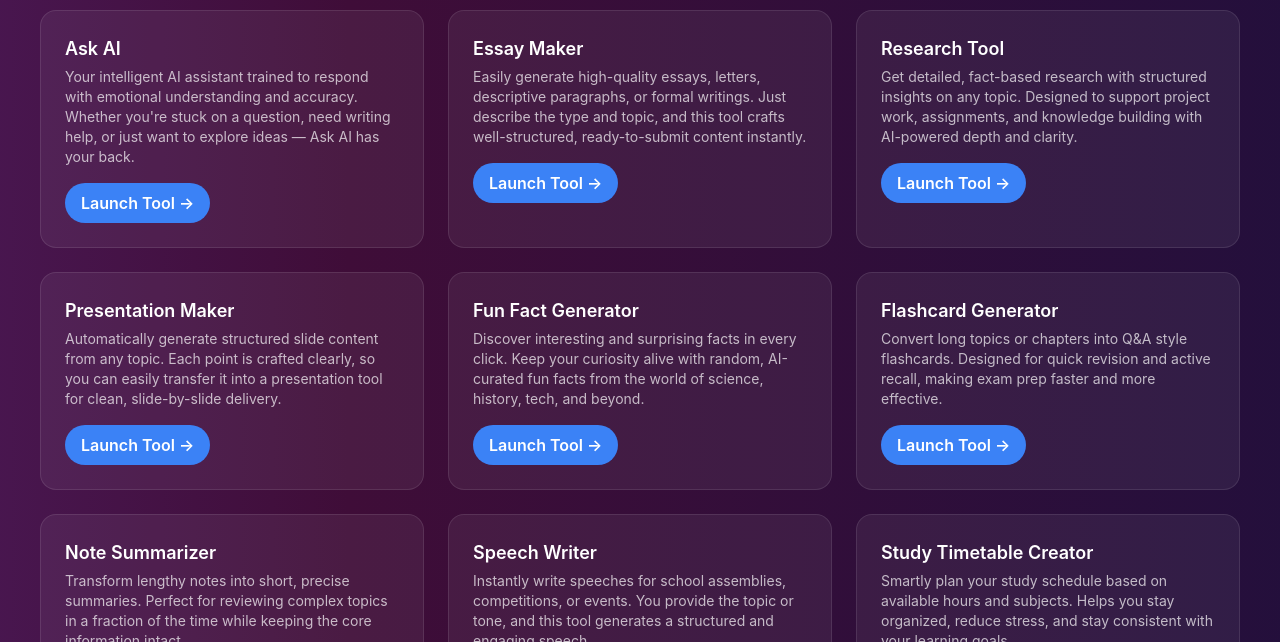
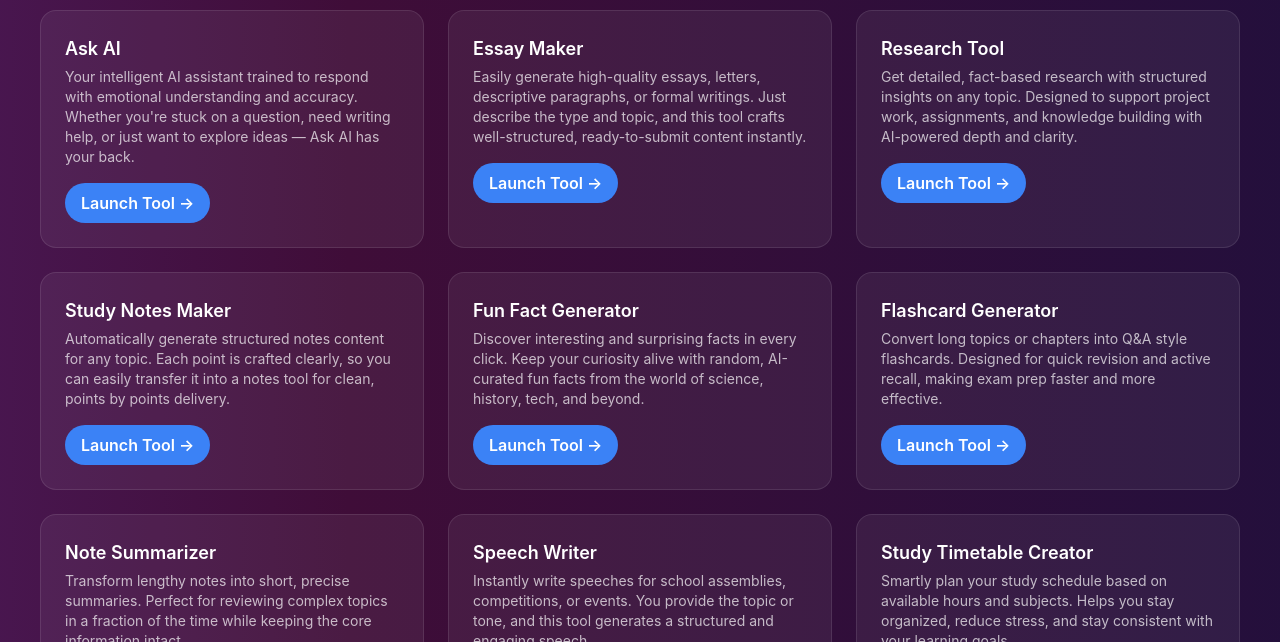
Before and after one commit to nextorastudy/nextora, a plain HTML site: page get-started.html in a window 1280 px wide. Shown: the part 158-800 px from the top of the page. Drawn offline with nearby package versions, Linux system fonts and the light colour scheme.

Commit message:
Update get-started.html

```diff
--- a/get-started.html
+++ b/get-started.html
@@ -1,160 +1,319 @@
 <!DOCTYPE html><html lang="en">
+
 <head>
+
   <meta charset="UTF-8" />
+
   <meta name="viewport" content="width=device-width, initial-scale=1.0" />
+
   <title>Tools – NEXTORA</title>
+
   <script src="https://cdn.tailwindcss.com"></script>
+
   <style>
+
     body {
+
       font-family: 'Inter', sans-serif;
+
       background: linear-gradient(270deg, #0f051d, #1a103d, #3f0d38, #612e8b, #000000);
+
       background-size: 400% 400%;
+
       animation: gradientMove 30s ease infinite;
+
     }
+
     @keyframes gradientMove {
+
       0% { background-position: 0% 50%; }
+
       50% { background-position: 100% 50%; }
+
       100% { background-position: 0% 50%; }
+
     }
+
     .glass-box {
+
       background: rgba(255, 255, 255, 0.06);
+
       border: 1px solid rgba(255, 255, 255, 0.1);
+
       backdrop-filter: blur(12px);
+
       -webkit-backdrop-filter: blur(12px);
+
       border-radius: 1rem;
+
       padding: 1.5rem;
+
       transition: transform 0.3s ease;
+
     }
+
     .glass-box:hover {
+
       transform: scale(1.02);
+
       box-shadow: 0 0 20px rgba(90, 63, 255, 0.2);
+
     }
+
     .launch-btn {
+
       display: inline-block;
+
       margin-top: 1rem;
+
       background-color: #3b82f6;
+
       color: white;
+
       padding: 0.5rem 1rem;
+
       border-radius: 9999px;
+
       font-weight: 600;
+
       transition: background 0.3s;
+
     }
+
     .launch-btn:hover {
+
       background-color: white;
+
       color: #3b82f6;
+
     }
+
     .fade-in {
+
       opacity: 0;
+
       animation: fadeIn 1s ease forwards;
+
     }
+
     @keyframes fadeIn {
+
       to {
+
         opacity: 1;
+
       }
+
     }
+
   </style>
+
 </head>
+
 <body class="text-white">
+
   <header class="flex justify-between items-center px-6 py-4">
+
     <div class="text-xl font-bold">NEXTORA</div>
+
     <a href="index.html" class="bg-white text-black px-4 py-2 rounded-full text-sm font-semibold">Home</a>
+
   </header>  <main class="px-4 sm:px-10 py-8 fade-in">
+
     <h1 class="text-3xl font-bold text-center mb-8">NEXTORA Tool Suite</h1>
+
     <div class="grid grid-cols-1 sm:grid-cols-2 lg:grid-cols-3 gap-6"><!-- Injected tool cards start -->
+
   <!-- Reuse pattern -->
+
   <div class="glass-box">
+
     <h2 class="font-semibold text-lg">Ask AI</h2>
+
     <p class="text-sm opacity-70 mt-1">Your intelligent AI assistant trained to respond with emotional understanding and accuracy. Whether you're stuck on a question, need writing help, or just want to explore ideas — Ask AI has your back.</p>
+
     <a href="askai.html" class="launch-btn">Launch Tool →</a>
+
   </div>
 
+
+
   <div class="glass-box">
+
     <h2 class="font-semibold text-lg">Essay Maker</h2>
+
     <p class="text-sm opacity-70 mt-1">Easily generate high-quality essays, letters, descriptive paragraphs, or formal writings. Just describe the type and topic, and this tool crafts well-structured, ready-to-submit content instantly.</p>
+
     <a href="essay.html" class="launch-btn">Launch Tool →</a>
+
   </div>
 
+
+
   <div class="glass-box">
+
     <h2 class="font-semibold text-lg">Research Tool</h2>
+
     <p class="text-sm opacity-70 mt-1">Get detailed, fact-based research with structured insights on any topic. Designed to support project work, assignments, and knowledge building with AI-powered depth and clarity.</p>
+
     <a href="research.html" class="launch-btn">Launch Tool →</a>
+
   </div>
 
+
+
   <div class="glass-box">
-    <h2 class="font-semibold text-lg">Presentation Maker</h2>
-    <p class="text-sm opacity-70 mt-1">Automatically generate structured slide content from any topic. Each point is crafted clearly, so you can easily transfer it into a presentation tool for clean, slide-by-slide delivery.</p>
+
+    <h2 class="font-semibold text-lg">Study Notes Maker</h2>
+
+    <p class="text-sm opacity-70 mt-1">Automatically generate structured notes content for any topic. Each point is crafted clearly, so you can easily transfer it into a notes tool for clean, points by points delivery.</p>
+
     <a href="presentation.html" class="launch-btn">Launch Tool →</a>
+
   </div>
 
+
+
   <div class="glass-box">
+
     <h2 class="font-semibold text-lg">Fun Fact Generator</h2>
+
     <p class="text-sm opacity-70 mt-1">Discover interesting and surprising facts in every click. Keep your curiosity alive with random, AI-curated fun facts from the world of science, history, tech, and beyond.</p>
+
     <a href="funfact.html" class="launch-btn">Launch Tool →</a>
+
   </div>
 
+
+
   <div class="glass-box">
+
     <h2 class="font-semibold text-lg">Flashcard Generator</h2>
+
     <p class="text-sm opacity-70 mt-1">Convert long topics or chapters into Q&A style flashcards. Designed for quick revision and active recall, making exam prep faster and more effective.</p>
+
     <a href="flashcards.html" class="launch-btn">Launch Tool →</a>
+
   </div>
 
+
+
   <div class="glass-box">
+
     <h2 class="font-semibold text-lg">Note Summarizer</h2>
+
     <p class="text-sm opacity-70 mt-1">Transform lengthy notes into short, precise summaries. Perfect for reviewing complex topics in a fraction of the time while keeping the core information intact.</p>
+
     <a href="summarizer.html" class="launch-btn">Launch Tool →</a>
+
   </div>
 
+
+
   <div class="glass-box">
+
     <h2 class="font-semibold text-lg">Speech Writer</h2>
+
     <p class="text-sm opacity-70 mt-1">Instantly write speeches for school assemblies, competitions, or events. You provide the topic or tone, and this tool generates a structured and engaging speech.</p>
+
     <a href="speechwriter.html" class="launch-btn">Launch Tool →</a>
+
   </div>
 
+
+
   <div class="glass-box">
+
     <h2 class="font-semibold text-lg">Study Timetable Creator</h2>
+
     <p class="text-sm opacity-70 mt-1">Smartly plan your study schedule based on available hours and subjects. Helps you stay organized, reduce stress, and stay consistent with your learning goals.</p>
+
     <a href="timetable.html" class="launch-btn">Launch Tool →</a>
+
   </div>
 
+
+
   <div class="glass-box">
+
     <h2 class="font-semibold text-lg">Science Concept Explainer</h2>
+
     <p class="text-sm opacity-70 mt-1">Confused by scientific terms or theories? This tool simplifies tough science concepts into easy-to-understand explanations that anyone can grasp.</p>
+
     <a href="science.html" class="launch-btn">Launch Tool →</a>
+
   </div>
 
+
+
   <div class="glass-box">
+
     <h2 class="font-semibold text-lg">Grammar Improver</h2>
+
     <p class="text-sm opacity-70 mt-1">Fix grammar, improve sentence structure, and enhance writing fluency. Paste any paragraph and get back a polished, professional version instantly.</p>
+
     <a href="grammar.html" class="launch-btn">Launch Tool →</a>
+
   </div>
 
+
+
   <div class="glass-box">
+
     <h2 class="font-semibold text-lg">Creative Story Generator</h2>
+
     <p class="text-sm opacity-70 mt-1">Stuck on what to write? Generate inspiring story, poem, or narrative prompts across genres and themes to kickstart your creativity.</p>
+
     <a href="story.html" class="launch-btn">Launch Tool →</a>
+
   </div>
 
+
+
   <div class="glass-box">
+
     <h2 class="font-semibold text-lg">Image Generator</h2>
+
     <p class="text-sm opacity-70 mt-1">Have data but don’t know how to present it? This tool transforms raw information into clean Images</p>
+
     <a href="image.html" class="launch-btn">Launch Tool →</a>
+
   </div>
 
+
+
   <div class="glass-box">
+
     <h2 class="font-semibold text-lg">Doubt Solver with IMAGE SCANNING</h2>
+
     <p class="text-sm opacity-70 mt-1">Solve your toughest doubts with step-by-step explanations. Just enter your question or scan an image and get a detailed answer with full reasoning.</p>
+
     <a href="doubt.html" class="launch-btn">Launch Tool →</a>
+
   </div>
 
+
+
   <div class="glass-box">
+
     <h2 class="font-semibold text-lg">Interactive Timeline for History and Geography</h2>
+
     <p class="text-sm opacity-70 mt-1">Can generate NCERT based timelines for History and Geography.</p>
+
     <a href="mcq.html" class="launch-btn">Launch Tool →</a>
+
   </div>
+
   <!-- Injected tool cards end -->
+
+
 
 </div>
 
+
+
   </main>  <footer class="text-center text-xs text-white/40 py-6">© 2025 NEXTORA. Created with ♥ by Mihir Anand.</footer>
+
 </body>
+
 </html>
```
